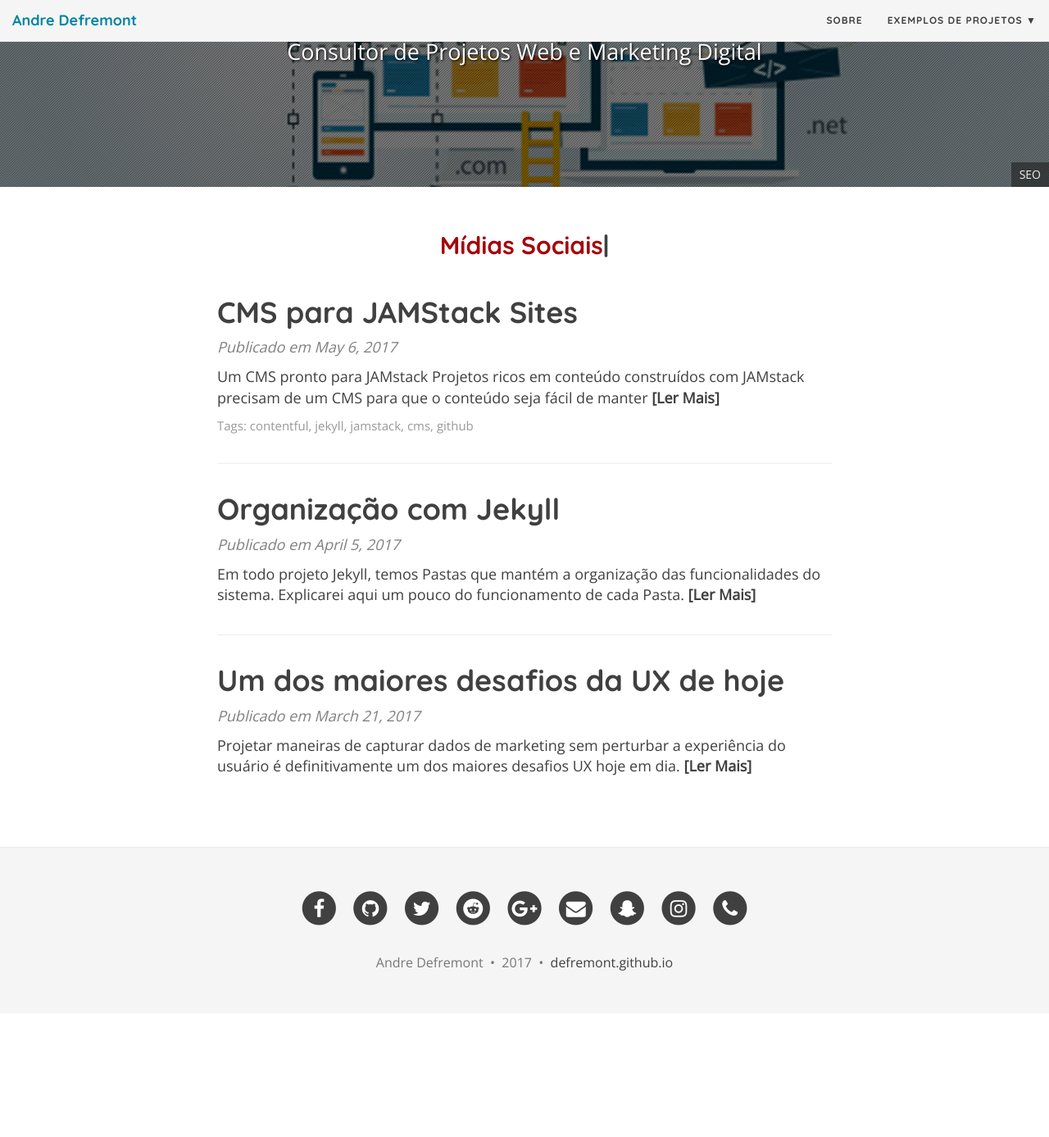
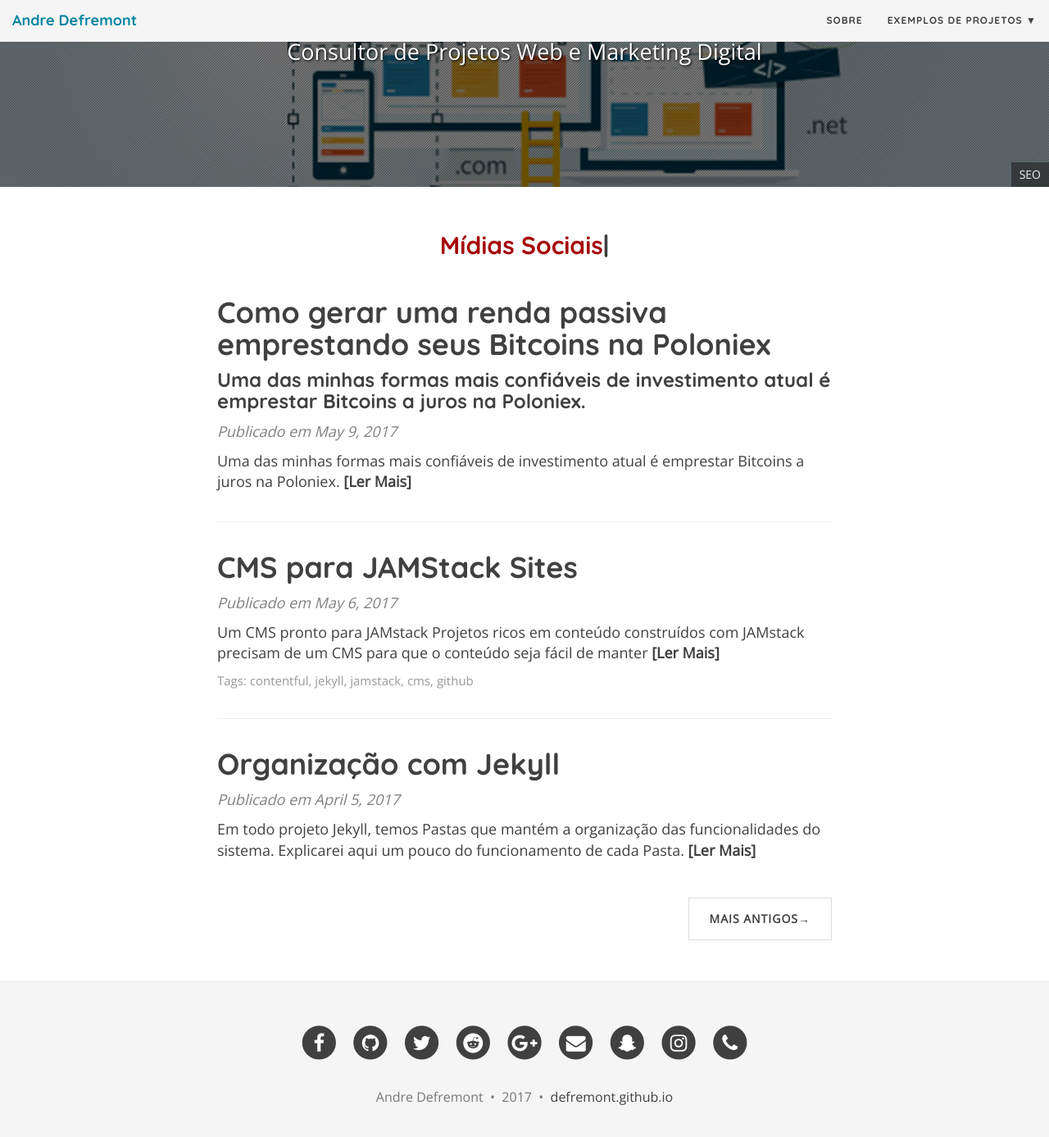
Before and after one commit to defremont/defremont.github.io, a Jekyll site: the page built from index.html, in a window 1280 px wide and 1400 px high, scrolled down 315 px. Shown: the top 1387 px of the window at 82% size. Built offline with Jekyll 4.4.1, drawn with Linux system fonts in a browser that asks for light colours; nearby versions of some CDN libraries; the list of posts is cut into pages by our own code; before the commit the page ends 1551 px from its top, so only the background shows below that.

Commit message:
Updated 2017-05-09-como-gerar-uma-renda-passiva-emprestando-seus-bitcoins-na-poloniex.md

```diff
--- a/_posts/2017-05-09-como-gerar-uma-renda-passiva-emprestando-seus-bitcoins-na-poloniex.md
+++ b/_posts/2017-05-09-como-gerar-uma-renda-passiva-emprestando-seus-bitcoins-na-poloniex.md
@@ -1,7 +1,11 @@
 ---
 layout: post
-published: false
+published: true
 title: Como gerar uma renda passiva emprestando seus Bitcoins na Poloniex
+date: 09/05/2017
+subtitle: >-
+  Uma das minhas formas mais confiáveis de investimento atual é emprestar
+  Bitcoins a juros na Poloniex.
 ---
 > Uma das minhas formas mais confiáveis de investimento atual é emprestar Bitcoins a juros na [Poloniex](poloniex.com).
 
```
